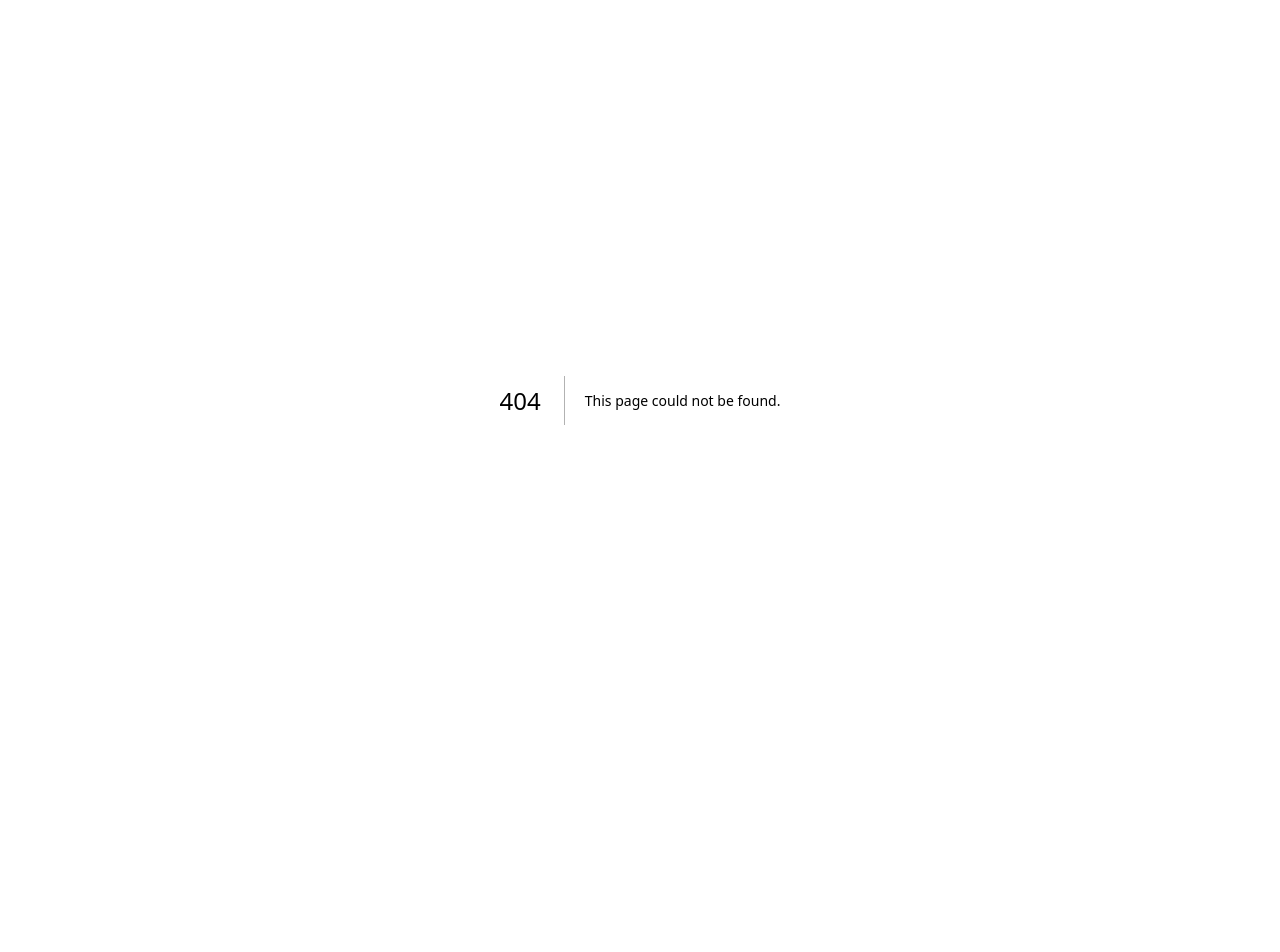
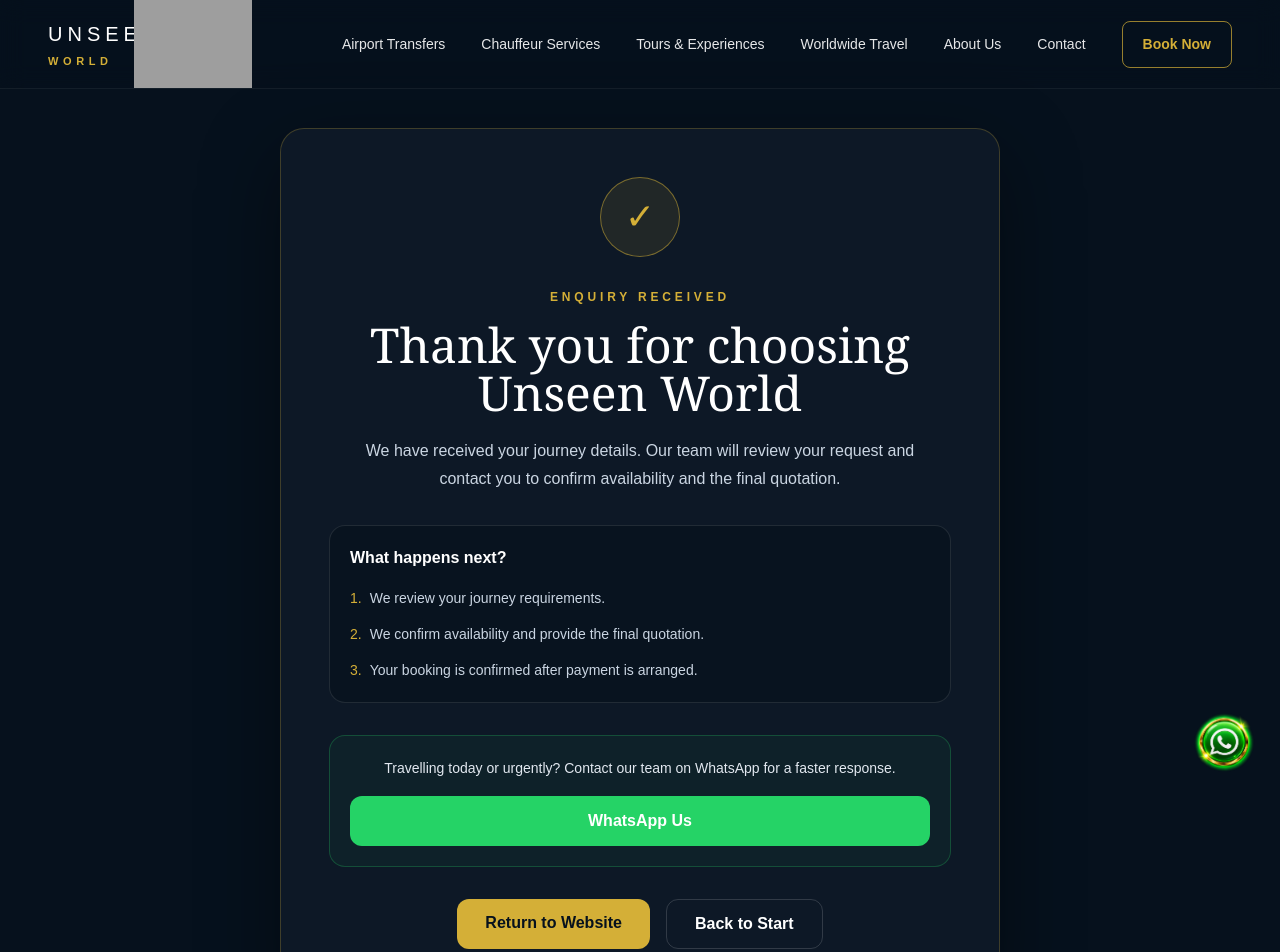
Before and after one commit to joshnavintyagi/unseen-world, a Next.js app: page /thank-you in a window 1280 px wide. Before the commit this address had no page. Shown: the top 952 px of the page. Before the commit the page ends 800 px from the top, so only its background shows below. Built offline with nearby package versions, Linux system fonts and the light colour scheme; grey boxes are pictures that could not be loaded.

Commit message:
Add booking summary and enquiry confirmation pages

```diff
--- /dev/null
+++ b/app/booking-summary/page.tsx
@@ -0,0 +1,141 @@
+import Link from "next/link";
+import Header from "../components/Header";
+import Footer from "../components/Footer";
+import FloatingWhatsApp from "../components/FloatingWhatsApp";
+
+export default function BookingSummaryPage() {
+  return (
+    <main className="min-h-screen bg-[#06111d] text-white">
+      <Header />
+
+      <section className="max-w-4xl mx-auto px-6 py-24">
+        <div className="rounded-3xl border border-yellow-500/20 bg-[#0d1826] shadow-xl overflow-hidden">
+
+          <div className="border-b border-white/10 px-8 py-6">
+            <p className="text-xs uppercase tracking-[0.3em] text-yellow-400">
+              Final Step
+            </p>
+
+            <h1 className="mt-2 text-4xl font-bold">
+              Booking Summary
+            </h1>
+
+            <p className="mt-2 text-white/70">
+              Please review your journey before submitting your enquiry.
+            </p>
+          </div>
+
+          <div className="p-8 space-y-6">
+
+            <SummaryRow
+              label="Journey Type"
+              value="Airport Transfer"
+            />
+
+            <SummaryRow
+              label="Pickup"
+              value="Edinburgh Airport"
+            />
+
+            <SummaryRow
+              label="Destination"
+              value="The Balmoral Hotel"
+            />
+
+            <SummaryRow
+              label="Travel Date"
+              value="21 August 2026"
+            />
+
+            <SummaryRow
+              label="Travel Time"
+              value="14:30"
+            />
+
+            <SummaryRow
+              label="Passengers"
+              value="2 Adults"
+            />
+
+            <SummaryRow
+              label="Vehicle"
+              value="Executive Saloon"
+            />
+
+            <SummaryRow
+              label="Extras"
+              value="Meet & Greet • Flight Monitoring"
+            />
+
+            <div className="border-t border-white/10 pt-6">
+
+              <div className="flex items-center justify-between">
+
+                <div>
+                  <p className="text-sm text-white/60">
+                    Estimated Price
+                  </p>
+
+                  <h2 className="text-4xl font-bold text-yellow-400">
+                    £85
+                  </h2>
+                </div>
+
+                <p className="text-sm text-white/50">
+                  Final price confirmed after review.
+                </p>
+
+              </div>
+
+            </div>
+
+          </div>
+
+          <div className="border-t border-white/10 p-8 flex flex-col md:flex-row gap-4 justify-between">
+
+            <Link
+              href="/plan-your-journey"
+              className="rounded-xl border border-white/20 px-6 py-3 text-center hover:bg-white/5 transition"
+            >
+              ← Back
+            </Link>
+
+            <Link
+              href="/thank-you"
+              className="rounded-xl bg-yellow-500 px-8 py-3 text-center font-semibold text-black hover:bg-yellow-400 transition"
+            >
+              Submit Enquiry →
+            </Link>
+
+          </div>
+
+        </div>
+      </section>
+
+      <Footer />
+      <FloatingWhatsApp />
+    </main>
+  );
+}
+
+function SummaryRow({
+  label,
+  value,
+}: {
+  label: string;
+  value: string;
+}) {
+  return (
+    <div className="flex justify-between border-b border-white/5 pb-4">
+
+      <span className="text-white/60">
+        {label}
+      </span>
+
+      <span className="font-medium text-right">
+        {value}
+      </span>
+
+    </div>
+  );
+}
--- /dev/null
+++ b/app/thank-you/page.tsx
@@ -0,0 +1,90 @@
+import Link from "next/link";
+import FloatingWhatsApp from "../components/FloatingWhatsApp";
+import Footer from "../components/Footer";
+import Header from "../components/Header";
+
+export default function ThankYouPage() {
+  return (
+    <main className="min-h-screen bg-[#06111d] text-white">
+      <Header />
+
+      <section className="mx-auto flex min-h-[75vh] max-w-3xl items-center px-6 pb-20 pt-32">
+        <div className="w-full rounded-3xl border border-[#D4AF37]/25 bg-[#0d1826] p-8 text-center shadow-[0_25px_80px_rgba(0,0,0,0.4)] sm:p-12">
+          <div className="mx-auto flex h-20 w-20 items-center justify-center rounded-full border border-[#D4AF37]/50 bg-[#D4AF37]/10 text-4xl text-[#D4AF37]">
+            ✓
+          </div>
+
+          <p className="mt-8 text-xs font-semibold uppercase tracking-[0.32em] text-[#D4AF37]">
+            Enquiry Received
+          </p>
+
+          <h1 className="mt-4 font-serif text-4xl sm:text-5xl">
+            Thank you for choosing Unseen World
+          </h1>
+
+          <p className="mx-auto mt-5 max-w-xl leading-7 text-slate-300">
+            We have received your journey details. Our team will review your
+            request and contact you to confirm availability and the final
+            quotation.
+          </p>
+
+          <div className="mt-8 rounded-2xl border border-white/10 bg-[#08131f] p-5 text-left">
+            <h2 className="font-semibold text-white">What happens next?</h2>
+
+            <div className="mt-4 space-y-3 text-sm leading-6 text-slate-300">
+              <p>
+                <span className="mr-2 text-[#D4AF37]">1.</span>
+                We review your journey requirements.
+              </p>
+
+              <p>
+                <span className="mr-2 text-[#D4AF37]">2.</span>
+                We confirm availability and provide the final quotation.
+              </p>
+
+              <p>
+                <span className="mr-2 text-[#D4AF37]">3.</span>
+                Your booking is confirmed after payment is arranged.
+              </p>
+            </div>
+          </div>
+
+          <div className="mt-8 rounded-2xl border border-[#25D366]/25 bg-[#25D366]/5 p-5">
+            <p className="text-sm leading-6 text-slate-200">
+              Travelling today or urgently? Contact our team on WhatsApp for a
+              faster response.
+            </p>
+
+            <a
+              href="https://wa.me/447856585000?text=Hello%20Unseen%20World%2C%20I%20have%20submitted%20a%20journey%20enquiry%20and%20need%20urgent%20assistance."
+              target="_blank"
+              rel="noopener noreferrer"
+              className="mt-4 flex min-h-[50px] items-center justify-center rounded-xl bg-[#25D366] px-6 font-semibold text-white transition hover:brightness-110"
+            >
+              WhatsApp Us
+            </a>
+          </div>
+
+          <div className="mt-8 flex flex-col justify-center gap-4 sm:flex-row">
+            <Link
+              href="/home"
+              className="rounded-xl bg-[#D4AF37] px-7 py-3 font-semibold text-[#06111d] transition hover:bg-[#E7C84B]"
+            >
+              Return to Website
+            </Link>
+
+            <Link
+              href="/"
+              className="rounded-xl border border-white/15 px-7 py-3 font-semibold text-white transition hover:border-[#D4AF37]"
+            >
+              Back to Start
+            </Link>
+          </div>
+        </div>
+      </section>
+
+      <Footer />
+      <FloatingWhatsApp />
+    </main>
+  );
+}
```
